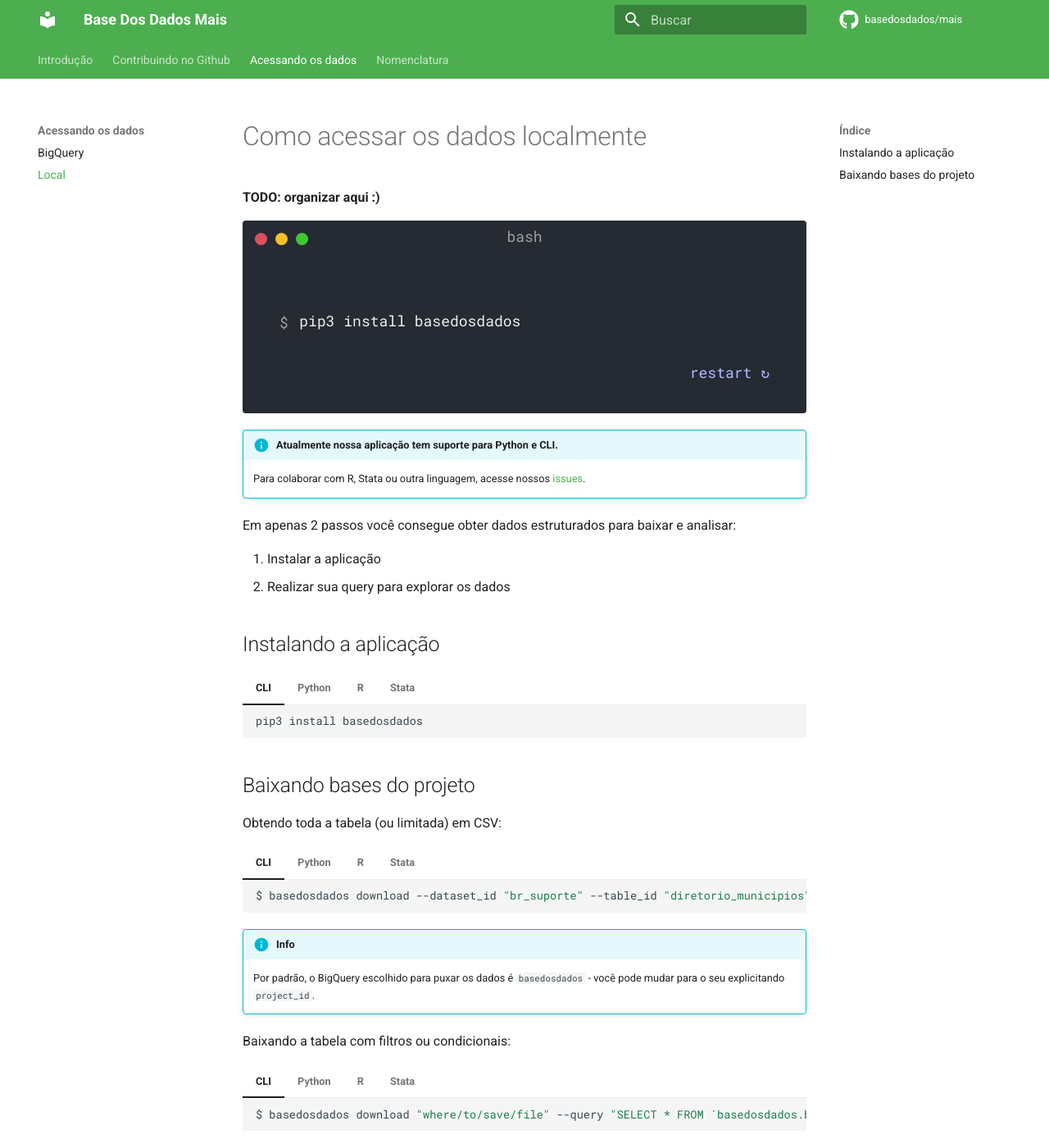
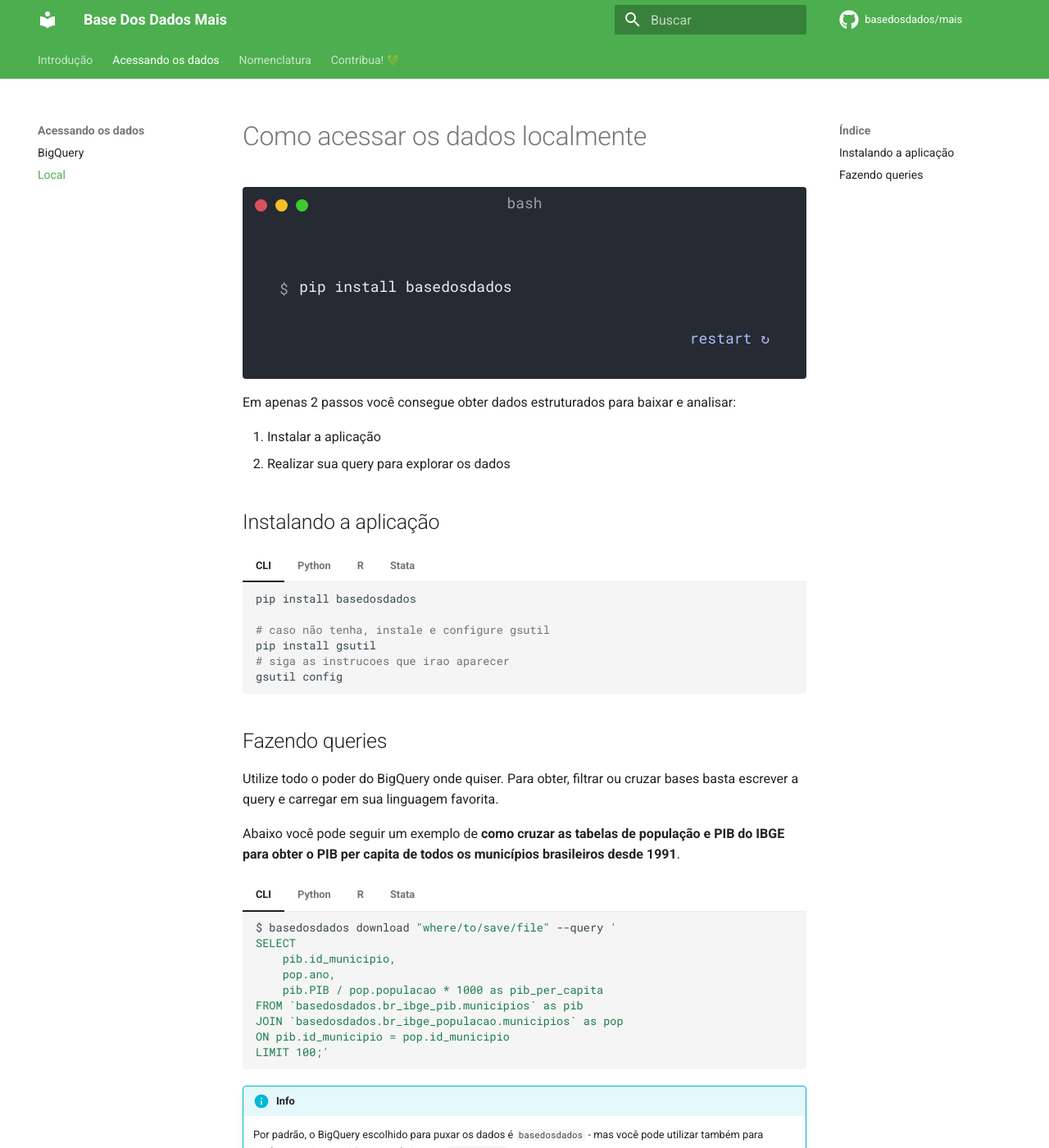
Before and after one commit to basedosdados/mais, an MkDocs documentation site: the page built from docs/access_data_local.md, in a window 1280 px wide and 1400 px high. Shown: the whole window at 82% size. Built offline with MkDocs 1.6.1 and Material for MkDocs 9.7.7, drawn with Linux system fonts in a browser that asks for light colours; comment, search, counter and statistics services are not loaded; some of the changed text lies outside the part shown.

````diff
--- a/docs/access_data_local.md
+++ b/docs/access_data_local.md
@@ -1,15 +1,10 @@
 # Como acessar os dados localmente
-
-**TODO: organizar aqui :)**
 
 <div class="termy">
     ```console
-    $ pip3 install basedosdados
+    $ pip install basedosdados
     ```
 </div>
-
-!!! Info "Atualmente nossa aplicação tem suporte para Python e CLI."
-    Para colaborar com R, Stata ou outra linguagem, acesse nossos [issues](https://github.com/basedosdados/bases/issues).
 
 Em apenas 2 passos você consegue obter dados estruturados para baixar e
 analisar:
@@ -21,92 +16,112 @@ analisar:
 
 === "CLI"
     ```bash
-    pip3 install basedosdados
+    pip install basedosdados
+
+    # caso não tenha, instale e configure gsutil
+    pip install gsutil
+    # siga as instrucoes que irao aparecer
+    gsutil config
     ```
 === "Python"
     ```bash
-    pip3 install gsutil && pip3 install basedosdados
+    pip install basedosdados
+
+    # caso não tenha, instale e configure gsutil
+    pip install gsutil
+    # siga as instrucoes que irao aparecer
+    gsutil config
     ```
 === "R"
+    Ainda não temos suporte oficial para R, mas recomendamos o pacote [bigrquery](https://bigrquery.r-dbi.org/).
     ```bash
-    Ainda não temos suporte :(
-
-    >> Seja a primeira pessoa a contribuir (veja Issue #82 no GitHub)!
+    install.packages("bigrquery")
     ```
+    Seja a primeira pessoa a contribuir (veja Issue #82 no GitHub)!
 === "Stata"
     ```bash
-    Ainda não temos suporte :(
-
-    >> Seja a primeira pessoa a contribuir (veja Issue #83 no GitHub)!
+    # Ainda não temos suporte :(
+    # Seja a primeira pessoa a contribuir (veja Issue #83 no GitHub)!
     ```
 
-## Baixando bases do projeto
+## Fazendo queries
 
-Obtendo toda a tabela (ou limitada) em CSV:
+Utilize todo o poder do BigQuery onde quiser. Para obter, filtrar ou
+cruzar bases basta escrever a query e carregar em sua linguagem
+favorita.
+
+Abaixo você pode seguir um exemplo de **como cruzar as tabelas de população e PIB do
+IBGE para obter o PIB per capita de todos os municípios brasileiros
+desde 1991**.
+
 
 === "CLI"
     ```bash
-    $ basedosdados download --dataset_id "br_suporte" --table_id "diretorio_municipios" --limit 1000
+    $ basedosdados download "where/to/save/file" --query '
+    SELECT
+        pib.id_municipio,
+        pop.ano,
+        pib.PIB / pop.populacao * 1000 as pib_per_capita
+    FROM `basedosdados.br_ibge_pib.municipios` as pib
+    JOIN `basedosdados.br_ibge_populacao.municipios` as pop
+    ON pib.id_municipio = pop.id_municipio
+    LIMIT 100;'
     ```
+
+    !!! Info
+        Por padrão, o BigQuery escolhido para puxar os dados é
+        `basedosdados` - mas você pode utilizar também para qualquer projeto
+        seu! Basta explicitar seu `project_id`.
+
 === "Python"
     ```python
     import basedosdados as bd
 
+    pib_per_capita = """SELECT
+        pib.id_municipio ,
+        pop.ano,
+        pib.PIB / pop.populacao * 1000 as pib_per_capita
+    FROM `basedosdados.br_ibge_pib.municipios` as pib
+    JOIN `basedosdados.br_ibge_populacao.municipios` as pop
+    ON pib.id_municipio = pop.id_municipio
+    """
+
     # Você pode fazer o download no seu computador
-    bd.download(savepath="where/to/save/file",
-             dataset_id="br_suporte",
-             table_id="diretorio_municipios",
-             limit=1000)
+    bd.download(query=pib_per_capita, savepath="where/to/save/file")
 
-    # Ou carregar no seu ambiente
-    df = bd.query(dataset_id="br_suporte",
-             table_id="diretorio_municipios",
-             limit=1000)
+    # Ou carregar no pandas
+    df = bd.query(pib_per_capita)
     ```
+
+    !!! Info
+        Por padrão, o BigQuery escolhido para puxar os dados é
+        `basedosdados` - mas você pode utilizar também para qualquer projeto
+        seu! Basta explicitar seu `project_id`.
+
 === "R"
-    ```bash
-    Ainda não temos suporte :( -- TODO: add com a ferramenta do GCD em R
+    ```R
+    library(DBI)
 
-    >> Seja a primeira pessoa a contribuir (veja Issue #82 no GitHub)!
+    con <- dbConnect(
+    bigrquery::bigquery(),
+    project = "basedosdados",
+    dataset = "br_basedosdados_diretorios_brasil",
+    billing = "seu/projeto/para/cobranca"
+    )
+
+    pib_per_capita = """SELECT
+        pib.id_municipio ,
+        pop.ano,
+        pib.PIB / pop.populacao * 1000 as pib_per_capita
+    FROM `basedosdados.br_ibge_pib.municipios` as pib
+    JOIN `basedosdados.br_ibge_populacao.municipios` as pop
+    ON pib.id_municipio = pop.id_municipio
+    """
+
+    dbGetQuery(con, pib_per_capita)
     ```
 === "Stata"
     ```bash
-    Ainda não temos suporte :(
-
-    >> Seja a primeira pessoa a contribuir (veja Issue #83 no GitHub)!
+    # Ainda não temos suporte :(
+    # Seja a primeira pessoa a contribuir (veja Issue #83 no GitHub)!
     ```
-
-!!! Info
-    Por padrão, o BigQuery escolhido para puxar os dados é
-    `basedosdados` - você pode mudar para o seu explicitando
-    `project_id`.
-
-Baixando a tabela com filtros ou condicionais:
-
-=== "CLI"
-    ```bash
-    $ basedosdados download "where/to/save/file" --query "SELECT * FROM `basedosdados.br_suporte.diretorio_municipios` WHERE existia_2000 = 0;"
-    ```
-=== "Python"
-    ```python
-    from basedosdados import download
-
-    my_query = """SELECT *
-    FROM `basedosdados.br_suporte.diretorio_municipios`
-    WHERE existia_2000 = 0;
-    """
-
-    download(savepath="where/to/save/file", query=my_query)
-    ```
-=== "R"
-    ```bash
-    Ainda não temos suporte :(
-
-    >> Seja a primeira pessoa a contribuir (veja Issue #82 no GitHub)!
-    ```
-=== "Stata"
-    ```bash
-    Ainda não temos suporte :(
-
-    >> Seja a primeira pessoa a contribuir (veja Issue #83 no GitHub)!
-    ```
--- a/mkdocs.yml
+++ b/mkdocs.yml
@@ -8,7 +8,7 @@ theme:
     primary: green
   language: pt
   # logo: https://avatars3.githubusercontent.com/u/71097635?s=400&u=59375d7ae320f43b2bb6accc8ef6dd79837c88f5&v=4
-  favicon: https://avatars3.githubusercontent.com/u/71097635?s=400&u=59375d7ae320f43b2bb6accc8ef6dd79837c88f5&v=4
+  favicon: images/bdmais_minilogo_vertical.png
   features:
     # - header.autohide
     - navigation.tabs
@@ -25,12 +25,13 @@ extra:
 
 nav:
   - Introdução: index.md
-  - Contribuindo no Github: github.md
   - Acessando os dados:
     - BigQuery: access_data_bq.md
     - Local: access_data_local.md
   - Nomenclatura:
     - Regras de nomeação: naming_rules.md
+  - Contribua! 💚:
+    - Como contribuir: github.md
 
 markdown_extensions:
   - admonition
````
Also changed, not shown: docs/access_data_bq.md (+54 -44 lines), docs/github.md (+20 -107 lines), docs/index.md (+5 -8 lines), docs/naming_rules.md (+12 -11 lines), docs/images/bd_logo.png (added), docs/images/bd_minilogo.png (added), docs/images/bdmais_logo.png (added), docs/images/bdmais_minilogo.png (added), docs/images/bdmais_minilogo_vertical.png (added), docs/images/bq_access_project.png (added), docs/images/bq_check_data.png (deleted), docs/images/bq_dataset_tables_structure.png (added), docs/images/bq_query_view.png, docs/images/bq_schema_details.png, 1 more files.
